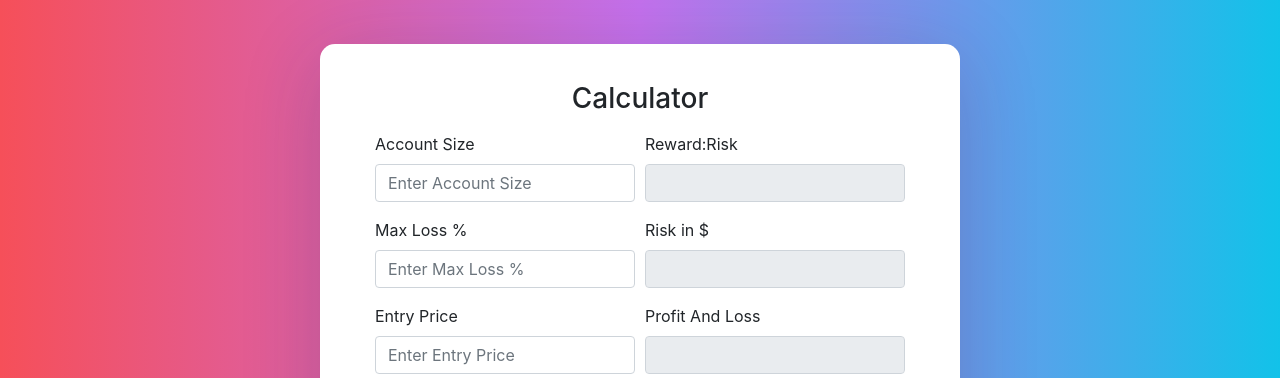
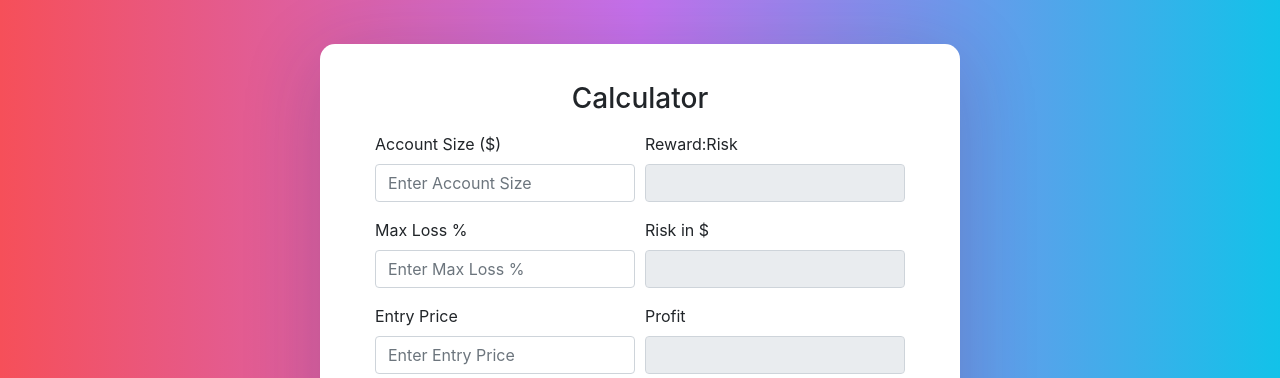
Before and after one commit to RandyMah/trade-size-calculator, a React (Create React App) app: page / in a window 1280 px wide. Shown: the top 378 px of the page. Built offline with nearby package versions, Linux system fonts and the light colour scheme.

Commit message:
Update labels

```diff
--- a/src/components/home.component.js
+++ b/src/components/home.component.js
@@ -174,7 +174,7 @@ export default class Home extends Component {
         <div className="form-row">
           <div className="col">
             <div className="form-group">
-              <label>Account Size</label>
+              <label>Account Size ($)</label>
               <input
                 type="number"
                 step=".01"
@@ -238,7 +238,7 @@ export default class Home extends Component {
           </div>
           <div className="col">
             <div className="form-group">
-              <label>Profit And Loss</label>
+              <label>Profit</label>
               <input
                 type="number"
                 className={`form-control ${this.state.positionMode}`}
```
